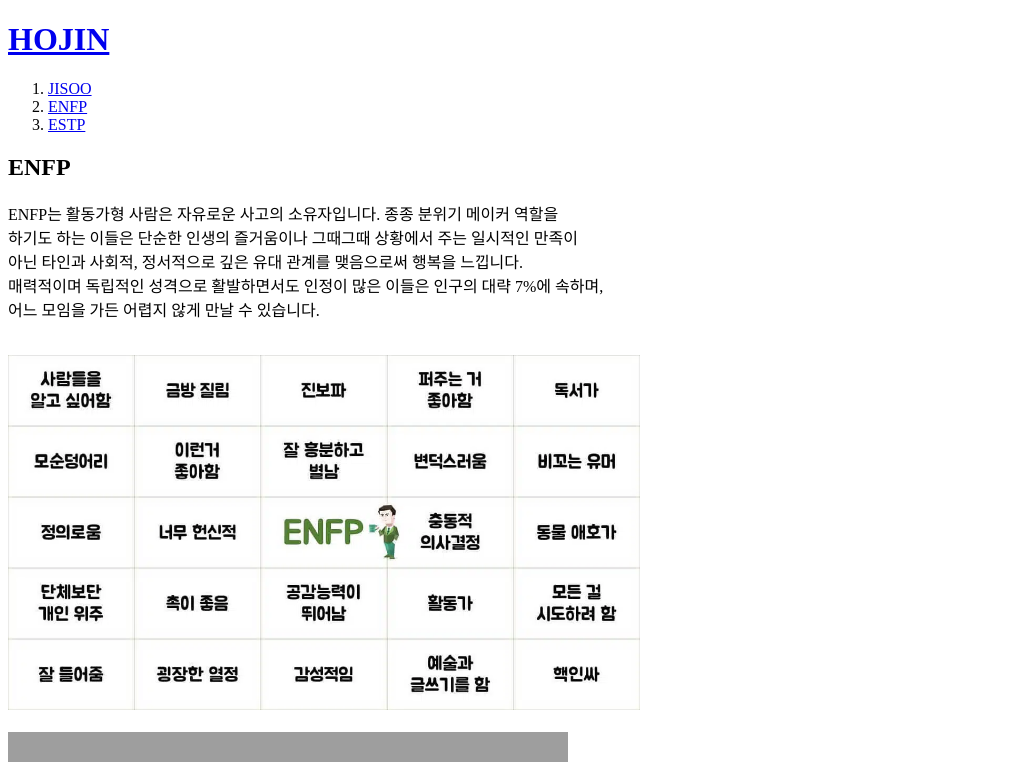
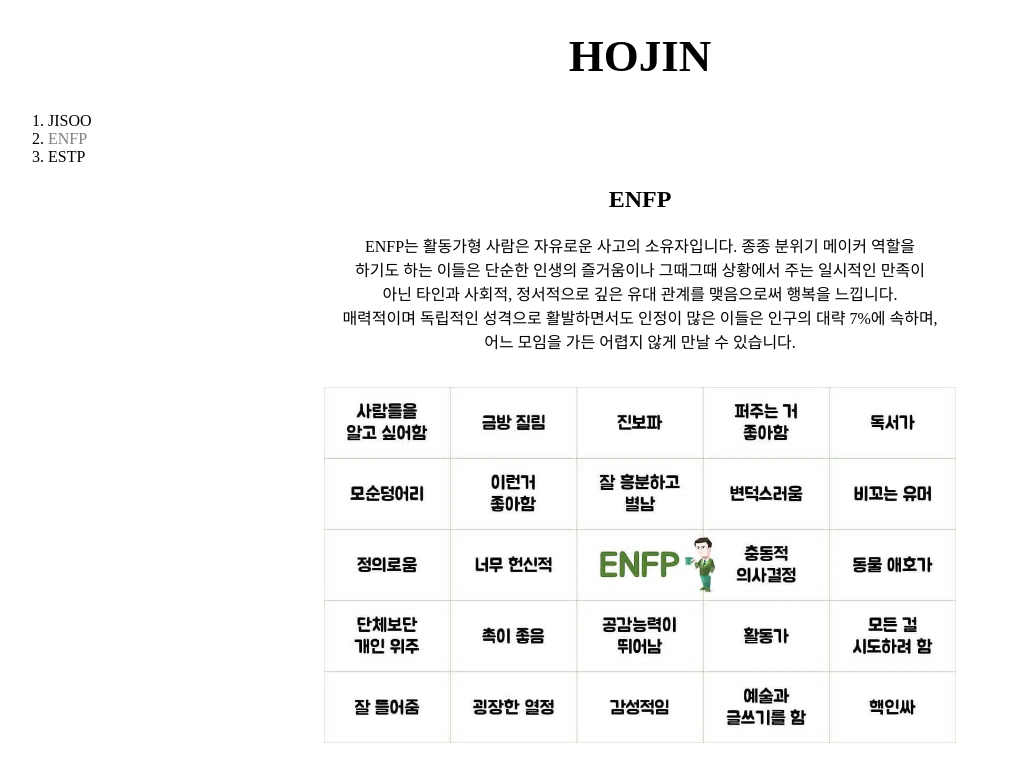
Before and after one commit to nimoseo/HOJIN, a plain HTML site: page 2.html in a window 1280 px wide. Shown: the top 762 px of the page, without its empty margins (0-1011 px from the left). Drawn offline with Linux system fonts and the light colour scheme; grey boxes are pictures that could not be loaded; a script that the page names is missing.

Commit message:
4th commit

```diff
--- a/2.html
+++ b/2.html
@@ -3,13 +3,29 @@
 <head>
   <title>ENFP</title>
   <meta charset="utf-8">
+  <style>
+  a{
+    color:black;
+    text-decoration:none;
+  }
+  h1{
+    font-size:45px;
+    text-align:center;
+  }
+  ol{
+    text-align:left;
+  }
+  body{
+    text-align: center;
+  }
+  </style>
 </head>
 
 <h1><a href="index.html">HOJIN</a></h1>
 
 <ol>
   <li><a href="1.html">JISOO</a></li>
-  <li><a href="2.html">ENFP</a></li>
+  <li><a href="2.html" style="color:gray">ENFP</a></li>
   <li><a href="3.html">ESTP</a></li>
 </ol>
 
```
Also changed, not shown: 1.html (+17 -1 lines), 3.html (+17 -1 lines), index.html (+16 -0 lines).
